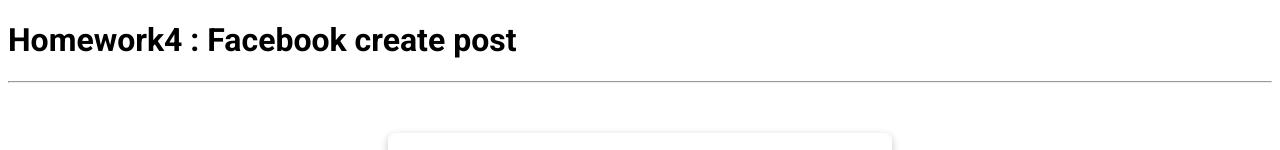
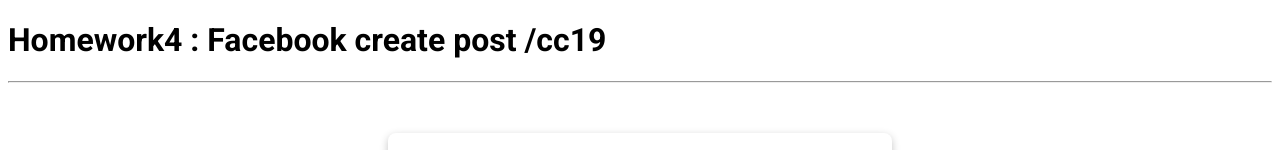
Before and after one commit to KhunKf/post-facebook-hw4, a plain HTML site: page index.html in a window 1280 px wide. Shown: the top 150 px of the page. Drawn offline with Linux system fonts and the light colour scheme; files whose address does not match are found by name.

Commit message:
add cc19 text

```diff
--- a/index.html
+++ b/index.html
@@ -8,7 +8,7 @@
     <link rel="stylesheet" href="styes.css">
 </head>
 <body>
-    <h1>Homework4 : Facebook create post</h1>
+    <h1>Homework4 : Facebook create post /cc19</h1>
     <hr>
     <div class="post">
         <div class="row1">
```
